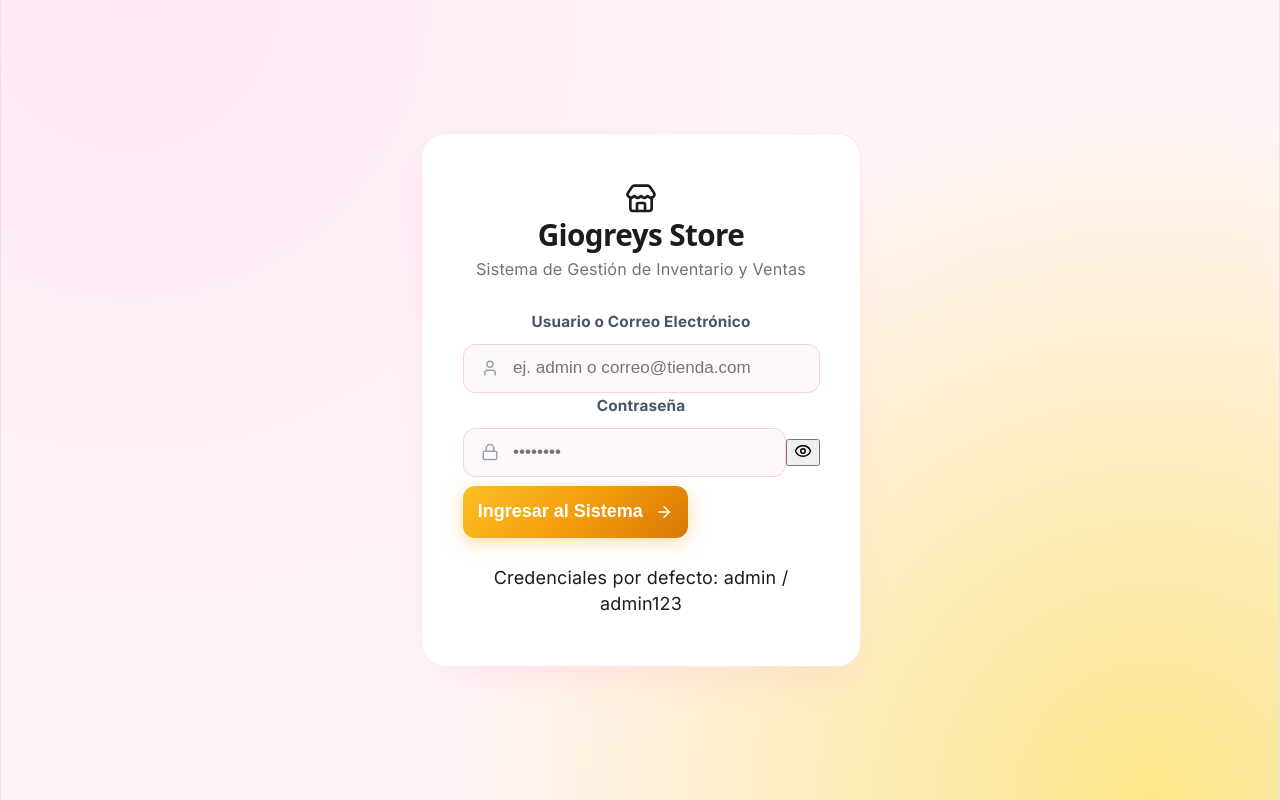
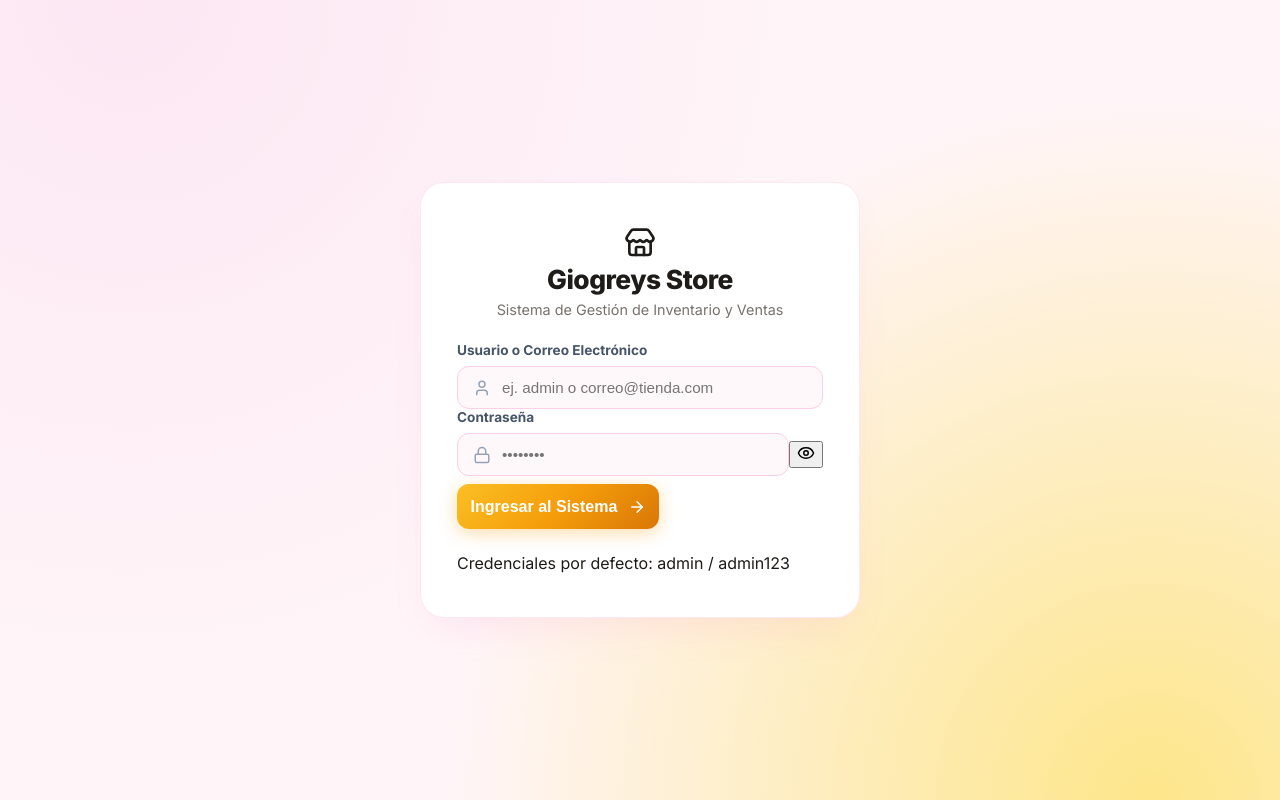
Before and after one commit to Gio27709/giogreys-store-frontend, a React app: page / in a window 1280 px wide. Built offline with nearby package versions, Linux system fonts and the light colour scheme; the HTML template or start-up script is replaced by a standard one.

Commit message:
fix: remove dark mode override and root width limit from index.css for perfect contrast and full scrolling

```diff
--- a/src/index.css
+++ b/src/index.css
@@ -1,111 +1,9 @@
-:root {
-  --text: #6b6375;
-  --text-h: #08060d;
-  --bg: #fff;
-  --border: #e5e4e7;
-  --code-bg: #f4f3ec;
-  --accent: #aa3bff;
-  --accent-bg: rgba(170, 59, 255, 0.1);
-  --accent-border: rgba(170, 59, 255, 0.5);
-  --social-bg: rgba(244, 243, 236, 0.5);
-  --shadow:
-    rgba(0, 0, 0, 0.1) 0 10px 15px -3px, rgba(0, 0, 0, 0.05) 0 4px 6px -2px;
-
-  --sans: system-ui, 'Segoe UI', Roboto, sans-serif;
-  --heading: system-ui, 'Segoe UI', Roboto, sans-serif;
-  --mono: ui-monospace, Consolas, monospace;
-
-  font: 18px/145% var(--sans);
-  letter-spacing: 0.18px;
-  color-scheme: light dark;
-  color: var(--text);
-  background: var(--bg);
-  font-synthesis: none;
-  text-rendering: optimizeLegibility;
-  -webkit-font-smoothing: antialiased;
-  -moz-osx-font-smoothing: grayscale;
-
-  @media (max-width: 1024px) {
-    font-size: 16px;
-  }
+/* Clean Root CSS Reset */
+html, body, #root {
+  margin: 0;
+  padding: 0;
+  width: 100%;
+  height: 100%;
+  overflow: hidden;
+  font-family: 'Inter', system-ui, -apple-system, sans-serif;
 }
-
-@media (prefers-color-scheme: dark) {
-  :root {
-    --text: #9ca3af;
-    --text-h: #f3f4f6;
-    --bg: #16171d;
-    --border: #2e303a;
-    --code-bg: #1f2028;
-    --accent: #c084fc;
-    --accent-bg: rgba(192, 132, 252, 0.15);
-    --accent-border: rgba(192, 132, 252, 0.5);
-    --social-bg: rgba(47, 48, 58, 0.5);
-    --shadow:
-      rgba(0, 0, 0, 0.4) 0 10px 15px -3px, rgba(0, 0, 0, 0.25) 0 4px 6px -2px;
-  }
-
-  #social .button-icon {
-    filter: invert(1) brightness(2);
-  }
-}
-
-body {
-  margin: 0;
-}
-
-#root {
-  width: 1126px;
-  max-width: 100%;
-  margin: 0 auto;
-  text-align: center;
-  border-inline: 1px solid var(--border);
-  min-height: 100svh;
-  display: flex;
-  flex-direction: column;
-  box-sizing: border-box;
-}
-
-h1,
-h2 {
-  font-family: var(--heading);
-  font-weight: 500;
-  color: var(--text-h);
-}
-
-h1 {
-  font-size: 56px;
-  letter-spacing: -1.68px;
-  margin: 32px 0;
-  @media (max-width: 1024px) {
-    font-size: 36px;
-    margin: 20px 0;
-  }
-}
-h2 {
-  font-size: 24px;
-  line-height: 118%;
-  letter-spacing: -0.24px;
-  margin: 0 0 8px;
-  @media (max-width: 1024px) {
-    font-size: 20px;
-  }
-}
-p {
-  margin: 0;
-}
-
-code,
-.counter {
-  font-family: var(--mono);
-  display: inline-flex;
-  border-radius: 4px;
-  color: var(--text-h);
-}
-
-code {
-  font-size: 15px;
-  line-height: 135%;
-  padding: 4px 8px;
-  background: var(--code-bg);
-}
--- a/src/pages/CashRegisterPage.jsx
+++ b/src/pages/CashRegisterPage.jsx
@@ -145,7 +145,7 @@ export function CashRegisterPage() {
               {isOpen ? <Unlock size={24} /> : <Lock size={24} />}
             </div>
             <div>
-              <h2 style={{ margin: 0, fontSize: '1.35rem', fontWeight: 800 }}>
+              <h2 style={{ margin: 0, fontSize: '1.35rem', fontWeight: 800, color: 'var(--text-primary)' }}>
                 {isOpen ? 'Turno de Caja Abierto' : 'Caja Cerrada'}
               </h2>
               <span style={{ color: 'var(--text-muted)', fontSize: '0.875rem' }}>
@@ -167,7 +167,7 @@ export function CashRegisterPage() {
       {/* Si la caja está CERRADA -> Formulario de Apertura */}
       {!isOpen && (
         <div className="table-card" style={{ padding: '1.75rem', maxWidth: '540px' }}>
-          <h3 style={{ marginTop: 0, fontWeight: 800 }}>Apertura de Turno POS</h3>
+          <h3 style={{ marginTop: 0, fontWeight: 800, color: 'var(--text-primary)' }}>Apertura de Turno POS</h3>
           <form onSubmit={handleOpenRegister}>
             <div className="form-group">
               <label className="form-label">Monto Inicial Base (Efectivo USD) *</label>
```
